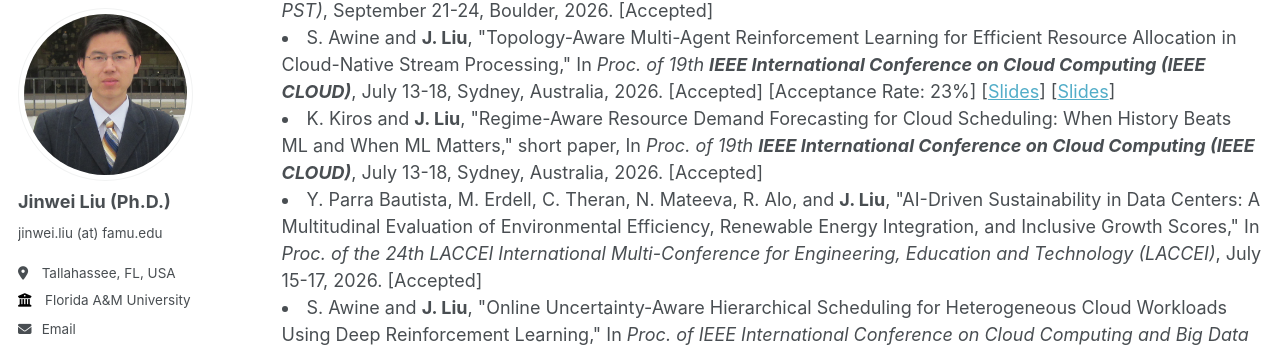
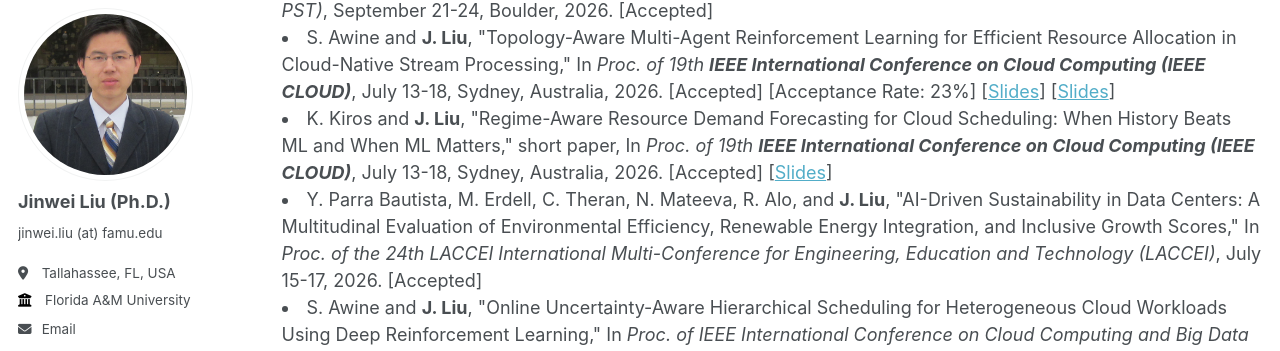
Before and after one commit to jinweiliucu/jinweiliucu.github.io, a Jekyll site: the page built from _publications/publications.html, in a window 1280 px wide and 900 px high, scrolled down 491 px. Shown: the part 98-449 px from the top of the window. Built offline with Jekyll 4.4.1, drawn with Linux system fonts in a browser that asks for light colours; some web fonts are replaced.

Commit message:
Update publications.html

```diff
--- a/_publications/publications.html
+++ b/_publications/publications.html
@@ -47,7 +47,7 @@ author_profile: true
 	<li>
     K. Kiros and <strong>J. Liu</strong>, "Regime-Aware Resource Demand Forecasting for Cloud Scheduling: When History Beats ML and When ML Matters," short paper,
     In <em>Proc. of 19th <strong>IEEE International Conference on Cloud Computing (IEEE CLOUD)</strong></em>, July 13-18, Sydney, Australia, 2026. [Accepted]
-    <!-- [<a href="/files/articles/CSCI2025Liu.pdf">Paper</a>]</span> -->
+    [<a href="/files/articles/IEEECLOUD2026RDF.pdf">Slides</a>]</span>
     </span><br>
     </li>
 
```
